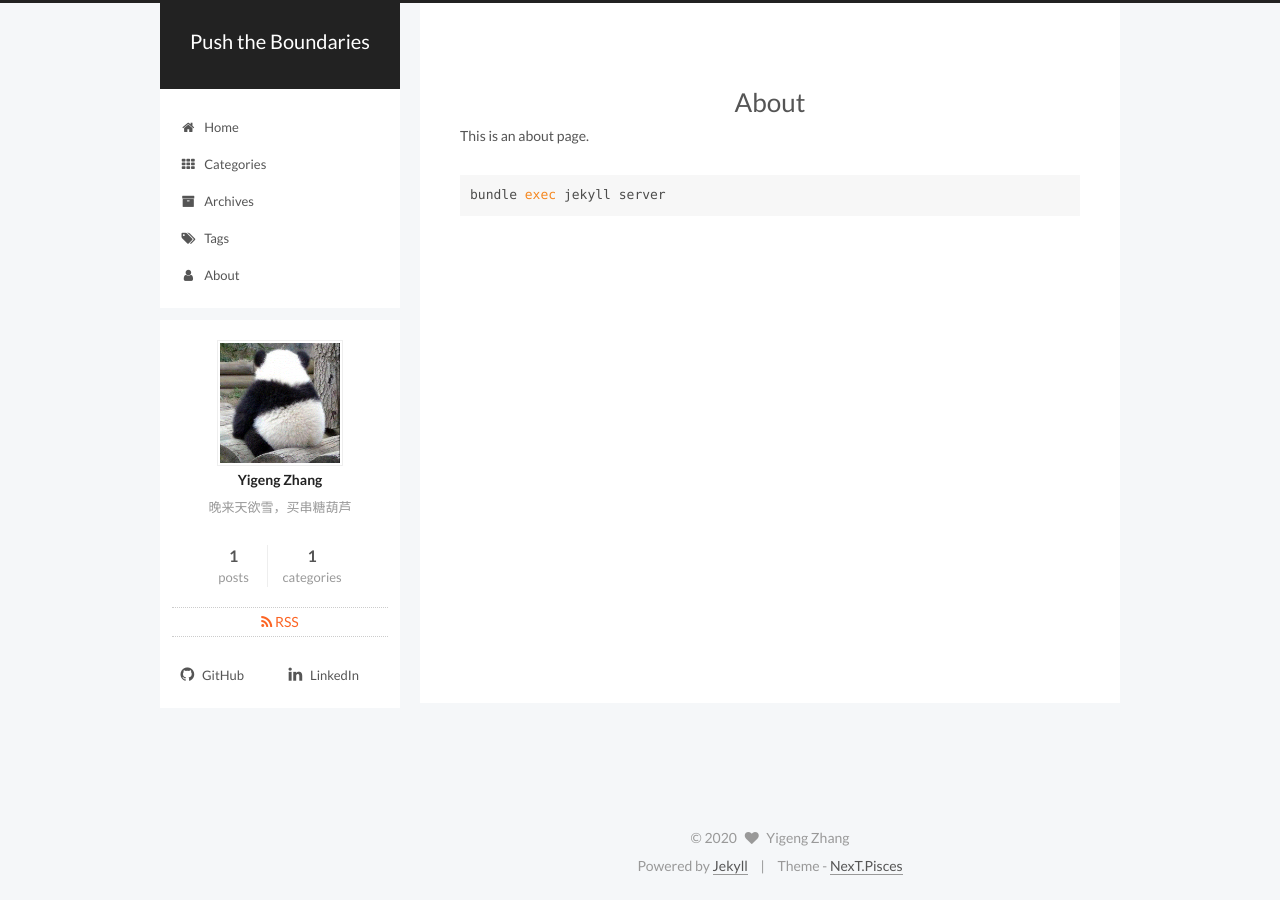
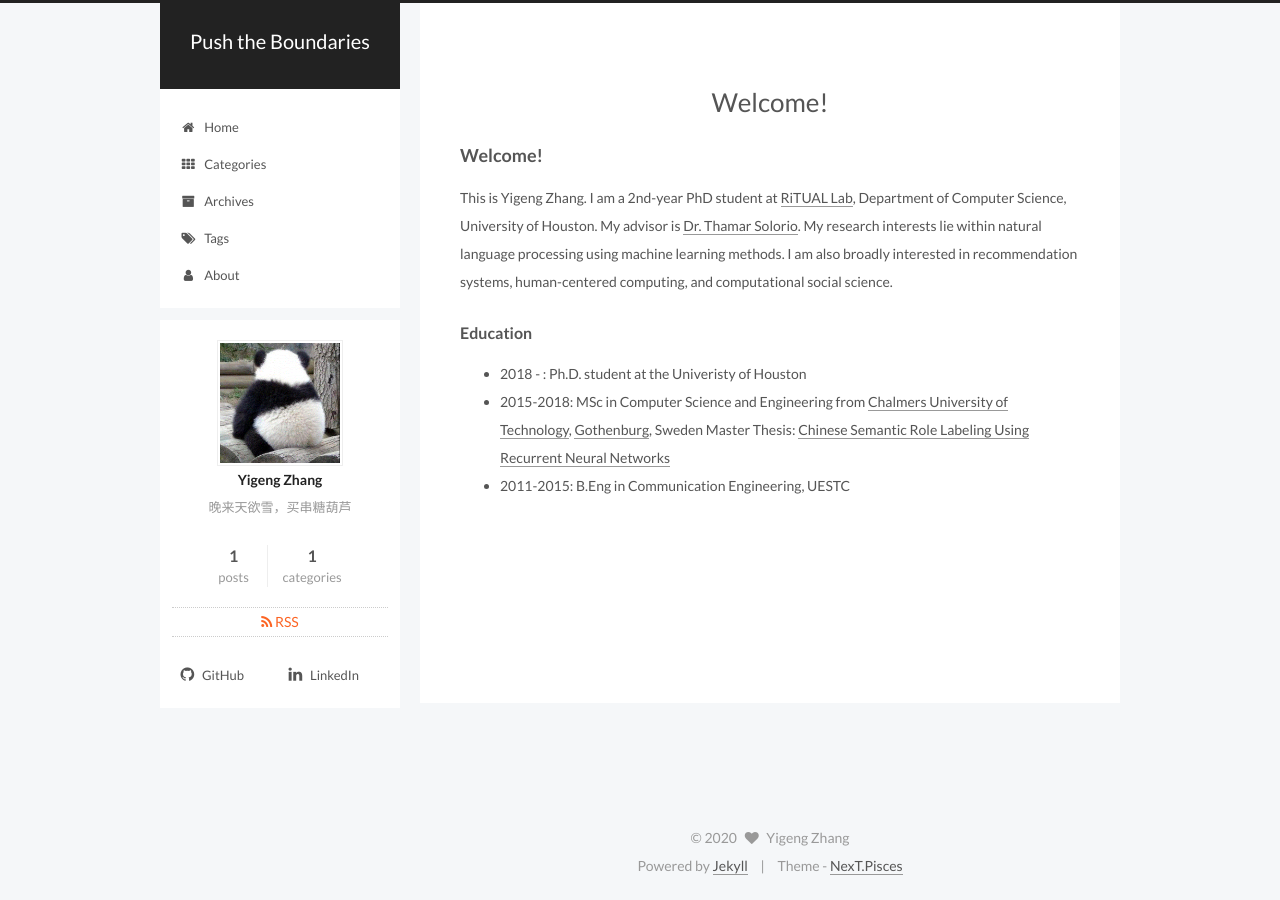
Before and after one commit to ZhangYigeng/ZhangYigeng.github.io, a Jekyll site: the page built from about/index.md, in a window 1280 px wide. Built offline with Jekyll 4.4.1, drawn with Linux system fonts in a browser that asks for light colours; our own code applies the rules of GitHub Pages for plain Markdown files.

Commit message:
Update index.md

````diff
--- a/about/index.md
+++ b/about/index.md
@@ -2,8 +2,18 @@
 layout: page
 type: about
 ---
+### Welcome!
+This is Yigeng Zhang. I am a 2nd-year PhD student at [RiTUAL Lab], Department of Computer Science, University of Houston. My advisor is [Dr. Thamar Solorio].
+My research interests lie within natural language processing using machine learning methods. I am also broadly interested in recommendation systems, human-centered computing, and computational social science.
 
-This is an about page.
-```sh
-bundle exec jekyll server
-```
+#### Education
+- 2018 - : Ph.D. student at the Univeristy of Houston
+- 2015-2018: MSc in Computer Science and Engineering from [Chalmers University of Technology], [Gothenburg], Sweden
+  Master Thesis: [Chinese Semantic Role Labeling Using Recurrent Neural Networks]
+- 2011-2015: B.Eng in Communication Engineering, UESTC
+
+[RiTUAL Lab]:  http://ritual.uh.edu/
+[Dr. Thamar Solorio]: http://solorio.uh.edu/
+[Gothenburg]:https://en.wikipedia.org/wiki/Gothenburg
+[Chalmers University of Technology]: https://en.wikipedia.org/wiki/Chalmers_University_of_Technology
+[Chinese Semantic Role Labeling Using Recurrent Neural Networks]: https://hdl.handle.net/20.500.12380/254899
````
